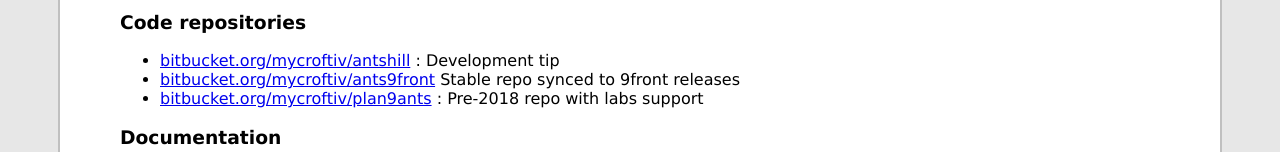
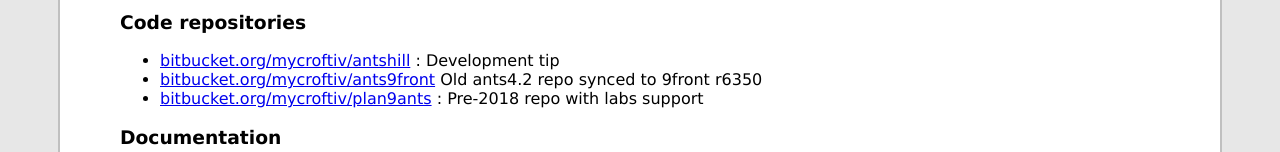
Before and after one commit to Plan9-Archive/antshill, a plain HTML site: page index.html in a window 1280 px wide. Shown: the part 648-800 px from the top of the page. Drawn offline with Linux system fonts and the light colour scheme.

Commit message:
update information about older repo

```diff
--- a/index.html
+++ b/index.html
@@ -42,7 +42,7 @@ ANTS is a collection of modifications and additional software which adds new nam
 <h3>Code repositories</h3>
 <ul>
 <li><a href="https://bitbucket.org/mycroftiv/antshill">bitbucket.org/mycroftiv/antshill</a> : Development tip
-<li><a href="https://bitbucket.org/mycroftiv/ants9front">bitbucket.org/mycroftiv/ants9front</a> Stable repo synced to 9front releases
+<li><a href="https://bitbucket.org/mycroftiv/ants9front">bitbucket.org/mycroftiv/ants9front</a> Old ants4.2 repo synced to 9front r6350
 <li><a href="https://bitbucket.org/mycroftiv/plan9ants">bitbucket.org/mycroftiv/plan9ants</a> : Pre-2018 repo with labs support
 </ul>
 <h3>Documentation</h3>
```
Also changed, not shown: 1 other file.
